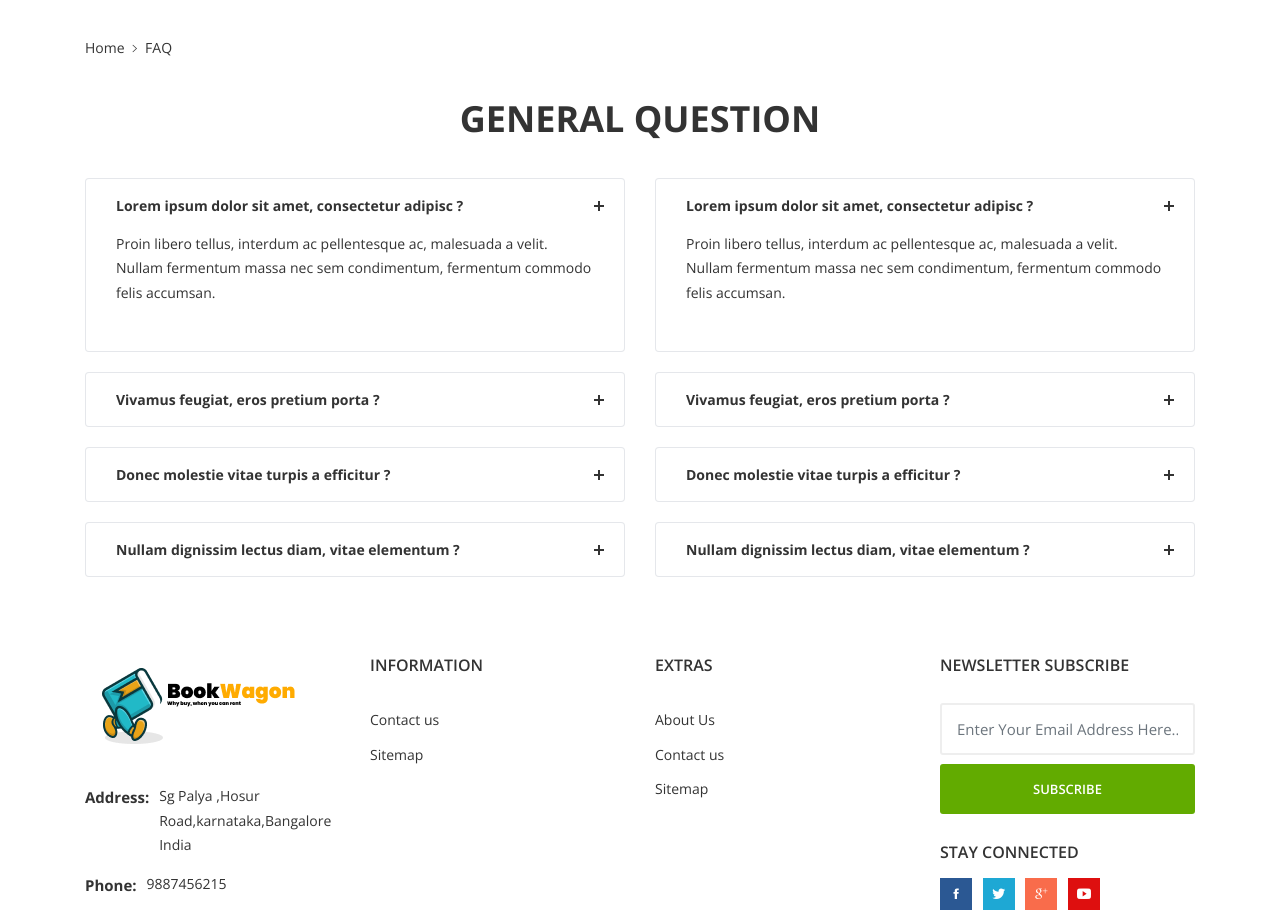
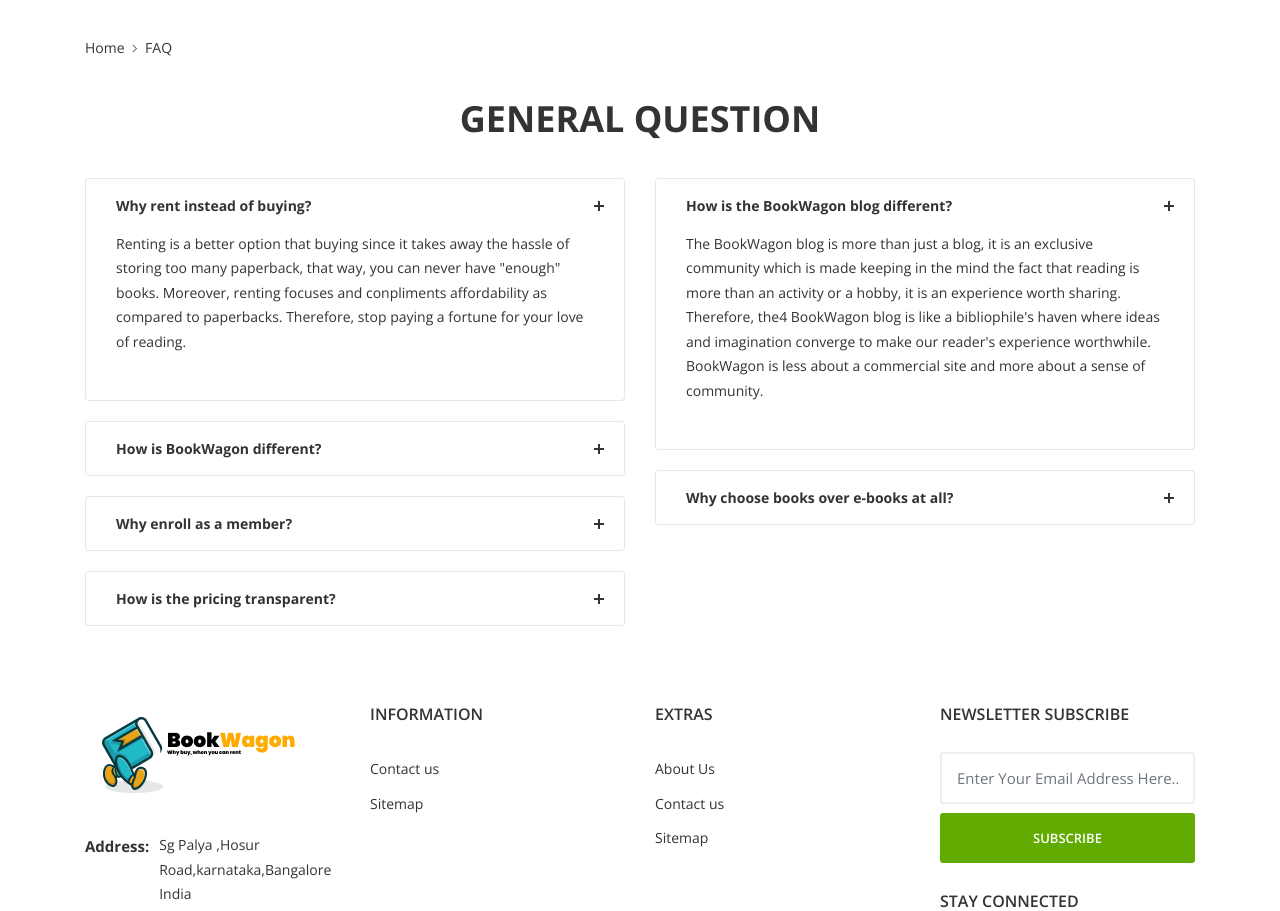
Before and after one commit to dipanshuvaibhav/BookWagon_DBMS_Project, a PHP site: page /faq.php in a window 1280 px wide. Shown: the part 199-1110 px from the top of the page. Run offline with PHP 8.4, Linux system fonts and the light colour scheme; some web fonts are replaced.

Commit message:
faq changes

```diff
--- a/faq.php
+++ b/faq.php
@@ -402,11 +402,11 @@ session_start();
 							<!--Cart Start-->
 							<div class="card">
 								<div class="card-header">
-									<h5 class="mb-0"><button class="collapsed" data-toggle="collapse" data-target="#gq-faq-1">Lorem ipsum dolor sit amet, consectetur adipisc ?</button></h5>
+									<h5 class="mb-0"><button class="collapsed" data-toggle="collapse" data-target="#gq-faq-1">Why rent instead of buying?</button></h5>
 								</div>
 								<div id="gq-faq-1" class="collapse show" data-parent="#gq-faqs-1">
 									<div class="card-body">
-										<p>Proin libero tellus, interdum ac pellentesque ac, malesuada a velit. Nullam fermentum massa nec sem condimentum, fermentum commodo felis accumsan.</p>
+										<p>Renting is a better option that buying since it takes away the hassle of storing too many paperback, that way, you can never have "enough" books. Moreover, renting focuses and conpliments affordability as compared to paperbacks. Therefore, stop paying a fortune for your love of reading.</p>
 									</div>
 								</div>
 							</div><!--Cart End-->
@@ -414,11 +414,11 @@ session_start();
 							<!--Cart Start-->
 							<div class="card">
 								<div class="card-header">
-									<h5 class="mb-0"><button class="collapsed" data-toggle="collapse" data-target="#gq-faq-2">Vivamus feugiat, eros pretium porta ?</button></h5>
+									<h5 class="mb-0"><button class="collapsed" data-toggle="collapse" data-target="#gq-faq-2">How is BookWagon different?</button></h5>
 								</div>
 								<div id="gq-faq-2" class="collapse" data-parent="#gq-faqs-1">
 									<div class="card-body">
-										<p>Proin libero tellus, interdum ac pellentesque ac, malesuada a velit. Nullam fermentum massa nec sem condimentum, fermentum commodo felis accumsan.</p>
+										<p>Other than being an affordable and user friendly book rental site, BookWagon goes a step ahead by prioritising the formation of an intellectual community by creating a book review blog alongside. We understand the importance of bringing together bibliophiles and the convergence and exchange of opinion over books. We make sure to give you a space to go beyond your reads, therefore stepping ahead of other e-commerce sites.</p>
 									</div>
 								</div>
 							</div><!--Cart End-->
@@ -426,11 +426,11 @@ session_start();
 							<!--Cart Start-->
 							<div class="card">
 								<div class="card-header">
-									<h5 class="mb-0"><button class="collapsed" data-toggle="collapse" data-target="#gq-faq-3">Donec molestie vitae turpis a efficitur ?</button></h5>
+									<h5 class="mb-0"><button class="collapsed" data-toggle="collapse" data-target="#gq-faq-3">Why enroll as a member?</button></h5>
 								</div>
 								<div id="gq-faq-3" class="collapse" data-parent="#gq-faqs-1">
 									<div class="card-body">
-										<p>Proin libero tellus, interdum ac pellentesque ac, malesuada a velit. Nullam fermentum massa nec sem condimentum, fermentum commodo felis accumsan.</p>
+										<p>A guest member can only avail the renting of books whereas a member can contribute books and earn, be a part of our intellectual community, we often open up various oppurtunities and sales exclusively for our members.</p>
 									</div>
 								</div>
 							</div><!--Cart End-->
@@ -438,11 +438,11 @@ session_start();
 							<!--Cart Start-->
 							<div class="card">
 								<div class="card-header">
-									<h5 class="mb-0"><button class="collapsed" data-toggle="collapse" data-target="#gq-faq-4">Nullam dignissim lectus diam, vitae elementum ?</button></h5>
+									<h5 class="mb-0"><button class="collapsed" data-toggle="collapse" data-target="#gq-faq-4">How is the pricing transparent?</button></h5>
 								</div>
 								<div id="gq-faq-4" class="collapse" data-parent="#gq-faqs-1">
 									<div class="card-body">
-										<p>Proin libero tellus, interdum ac pellentesque ac, malesuada a velit. Nullam fermentum massa nec sem condimentum, fermentum commodo felis accumsan.</p>
+										<p>We don't just rent books at a subsidised price but we also keep our cutomers on loop with the pricing process making them aware of the original price and the division of our rental rates. Our pricing takes essential factors into consideration such as the delivery associate fees, transportation fees and the base rental amount. But we make sure that these factor do not make us compromise with our very objective of putting your convenience first.</p>
 									</div>
 								</div>
 							</div><!--Cart End-->
@@ -457,11 +457,11 @@ session_start();
 							<!--Cart Start-->
 							<div class="card">
 								<div class="card-header">
-									<h5 class="mb-0"><button class="collapsed" data-toggle="collapse" data-target="#gq-faq-5">Lorem ipsum dolor sit amet, consectetur adipisc ?</button></h5>
+									<h5 class="mb-0"><button class="collapsed" data-toggle="collapse" data-target="#gq-faq-5">How is the BookWagon blog different?</button></h5>
 								</div>
 								<div id="gq-faq-5" class="collapse show" data-parent="#gq-faqs-2">
 									<div class="card-body">
-										<p>Proin libero tellus, interdum ac pellentesque ac, malesuada a velit. Nullam fermentum massa nec sem condimentum, fermentum commodo felis accumsan.</p>
+										<p>The BookWagon blog is more than just a blog, it is an exclusive community which is made keeping in the mind the fact that reading is more than an activity or a hobby, it is an experience worth sharing. Therefore, the4 BookWagon blog is like a bibliophile's haven where ideas and imagination converge to make our reader's experience worthwhile. BookWagon is less about a commercial site and more about a sense of community.</p>
 									</div>
 								</div>
 							</div><!--Cart End-->
@@ -469,35 +469,11 @@ session_start();
 							<!--Cart Start-->
 							<div class="card">
 								<div class="card-header">
-									<h5 class="mb-0"><button class="collapsed" data-toggle="collapse" data-target="#gq-faq-6">Vivamus feugiat, eros pretium porta ?</button></h5>
+									<h5 class="mb-0"><button class="collapsed" data-toggle="collapse" data-target="#gq-faq-6">Why choose books over e-books at all?</button></h5>
 								</div>
 								<div id="gq-faq-6" class="collapse" data-parent="#gq-faqs-2">
 									<div class="card-body">
-										<p>Proin libero tellus, interdum ac pellentesque ac, malesuada a velit. Nullam fermentum massa nec sem condimentum, fermentum commodo felis accumsan.</p>
-									</div>
-								</div>
-							</div><!--Cart End-->
-
-							<!--Cart Start-->
-							<div class="card">
-								<div class="card-header">
-									<h5 class="mb-0"><button class="collapsed" data-toggle="collapse" data-target="#gq-faq-7">Donec molestie vitae turpis a efficitur ?</button></h5>
-								</div>
-								<div id="gq-faq-7" class="collapse" data-parent="#gq-faqs-2">
-									<div class="card-body">
-										<p>Proin libero tellus, interdum ac pellentesque ac, malesuada a velit. Nullam fermentum massa nec sem condimentum, fermentum commodo felis accumsan.</p>
-									</div>
-								</div>
-							</div><!--Cart End-->
-
-							<!--Cart Start-->
-							<div class="card">
-								<div class="card-header">
-									<h5 class="mb-0"><button class="collapsed" data-toggle="collapse" data-target="#gq-faq-8">Nullam dignissim lectus diam, vitae elementum ?</button></h5>
-								</div>
-								<div id="gq-faq-8" class="collapse" data-parent="#gq-faqs-2">
-									<div class="card-body">
-										<p>Proin libero tellus, interdum ac pellentesque ac, malesuada a velit. Nullam fermentum massa nec sem condimentum, fermentum commodo felis accumsan.</p>
+										<p>As we've always stressed on the fact that reading is an experience, the market certainly bears witness too the fact that e-books can't beat paperbacks when it comes to creating that experience. With the advent of technology it has been well proved that the world is in a stage where it wants to unwind and strive towards having rich offline experiences. Bringing these points together is what brought BookWagon to existence.</p>
 									</div>
 								</div>
 							</div><!--Cart End-->
```
